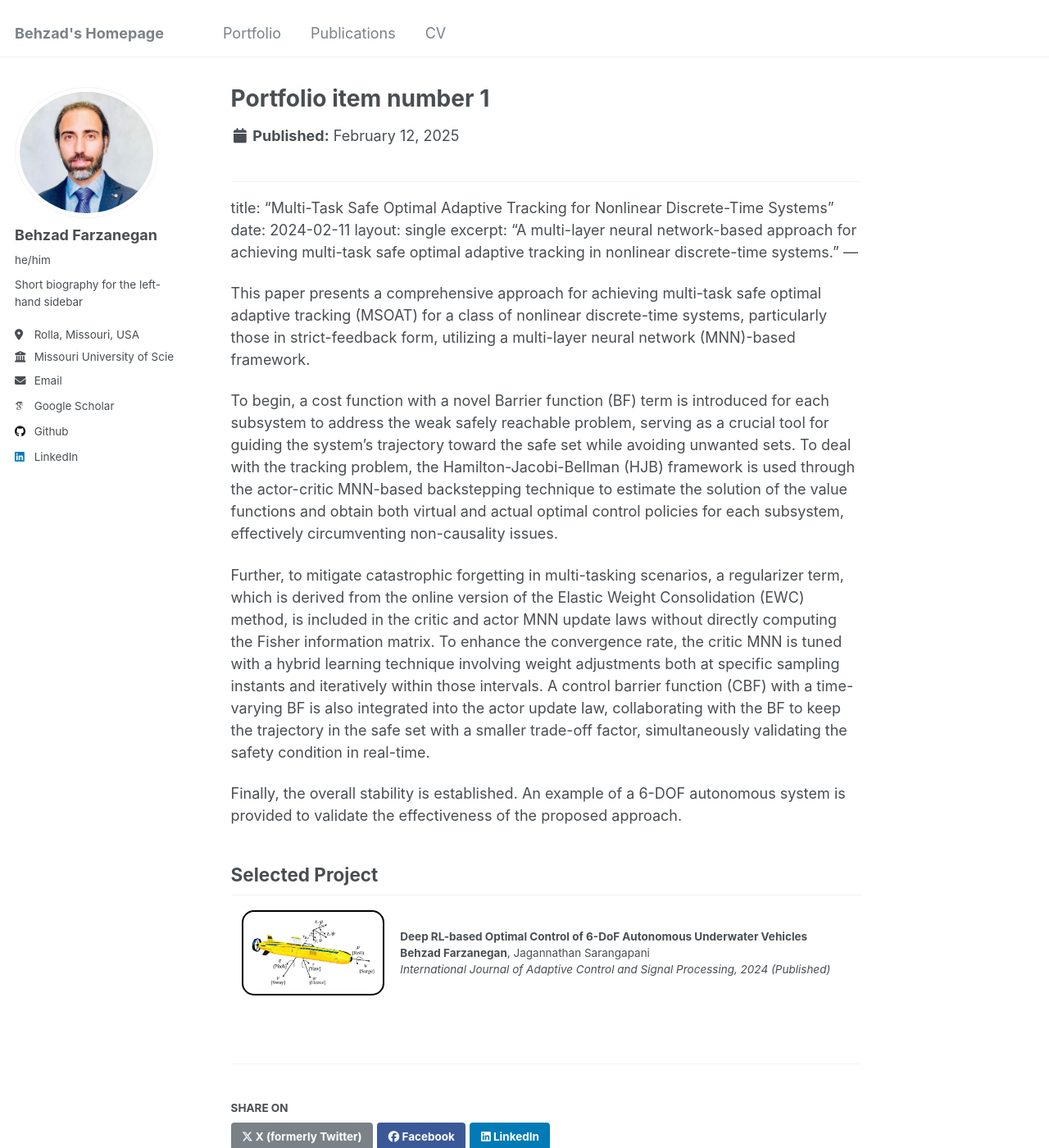
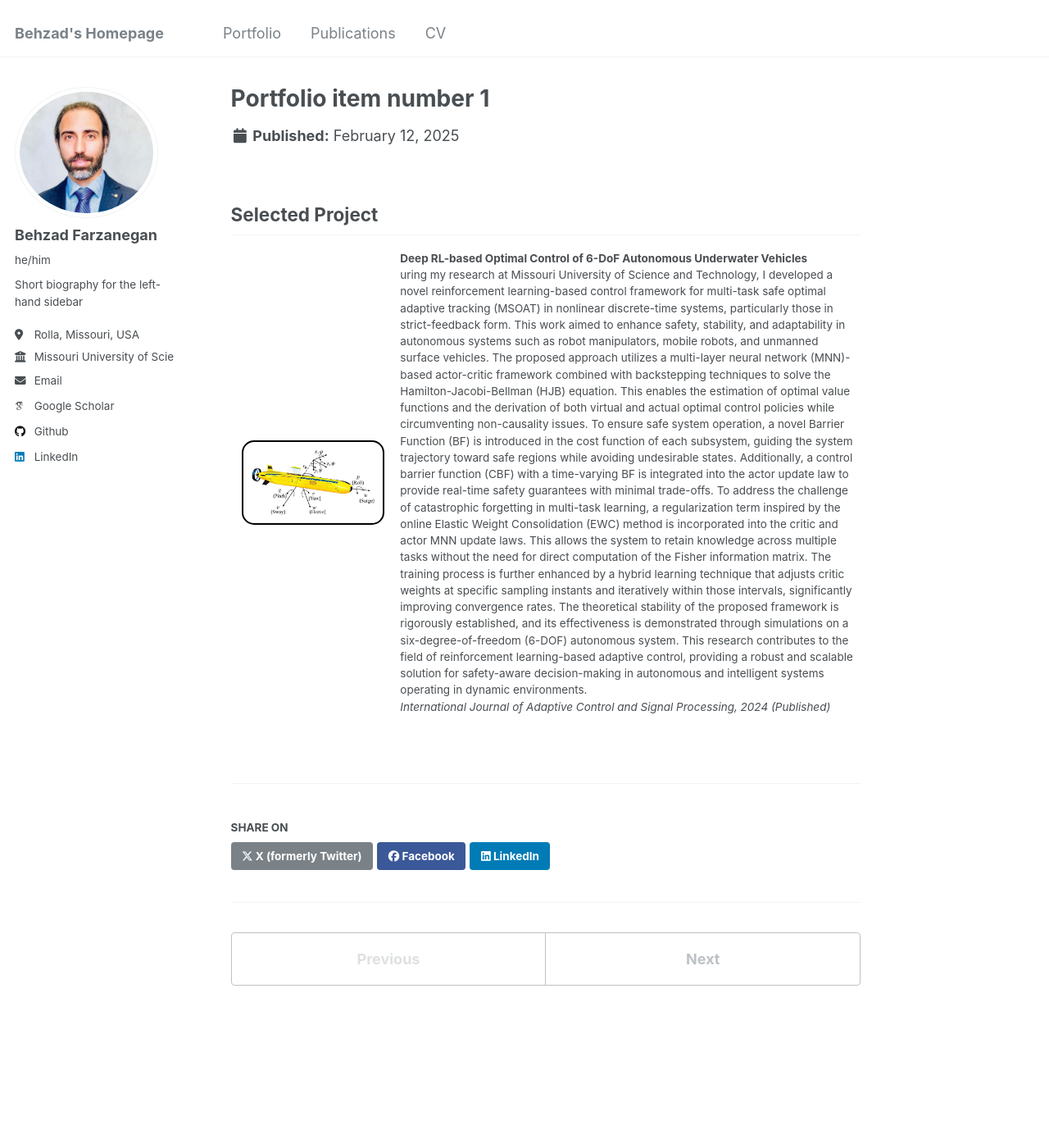
Before and after one commit to behzadfarzanegan/behzadfarzanegan.github.io, a Jekyll site: the page built from _portfolio/portfolio-1.md, in a window 1280 px wide and 1400 px high. Shown: the whole window at 82% size. Built offline with Jekyll 4.4.1, drawn with Linux system fonts in a browser that asks for light colours; some web fonts are replaced.

Commit message:
Update portfolio-1.md

```diff
--- a/_portfolio/portfolio-1.md
+++ b/_portfolio/portfolio-1.md
@@ -3,21 +3,6 @@ title: "Portfolio item number 1"
 excerpt: "Short description of portfolio item number 1<br/><img src='/images/500x300.png'>"
 collection: publications
 ---
-
----
-title: "Multi-Task Safe Optimal Adaptive Tracking for Nonlinear Discrete-Time Systems"
-date: 2024-02-11
-layout: single
-excerpt: "A multi-layer neural network-based approach for achieving multi-task safe optimal adaptive tracking in nonlinear discrete-time systems."
----
-
-This paper presents a comprehensive approach for achieving multi-task safe optimal adaptive tracking (MSOAT) for a class of nonlinear discrete-time systems, particularly those in strict-feedback form, utilizing a multi-layer neural network (MNN)-based framework.
-
-To begin, a cost function with a novel Barrier function (BF) term is introduced for each subsystem to address the weak safely reachable problem, serving as a crucial tool for guiding the system's trajectory toward the safe set while avoiding unwanted sets. To deal with the tracking problem, the Hamilton-Jacobi-Bellman (HJB) framework is used through the actor-critic MNN-based backstepping technique to estimate the solution of the value functions and obtain both virtual and actual optimal control policies for each subsystem, effectively circumventing non-causality issues.
-
-Further, to mitigate catastrophic forgetting in multi-tasking scenarios, a regularizer term, which is derived from the online version of the Elastic Weight Consolidation (EWC) method, is included in the critic and actor MNN update laws without directly computing the Fisher information matrix. To enhance the convergence rate, the critic MNN is tuned with a hybrid learning technique involving weight adjustments both at specific sampling instants and iteratively within those intervals. A control barrier function (CBF) with a time-varying BF is also integrated into the actor update law, collaborating with the BF to keep the trajectory in the safe set with a smaller trade-off factor, simultaneously validating the safety condition in real-time.
-
-Finally, the overall stability is established. An example of a 6-DOF autonomous system is provided to validate the effectiveness of the proposed approach.
 
 ## Selected Project
 
@@ -31,7 +16,13 @@ Finally, the overall stability is established. An example of a 6-DOF autonomous
 <td style="border: none;">
     <strong>Deep RL-based Optimal Control of 6-DoF Autonomous Underwater Vehicles</strong>
     <br>
-    <strong>Behzad Farzanegan</strong>, Jagannathan Sarangapani
+    uring my research at Missouri University of Science and Technology, I developed a novel reinforcement learning-based control framework for multi-task safe optimal adaptive tracking (MSOAT) in nonlinear discrete-time systems, particularly those in strict-feedback form. This work aimed to enhance safety, stability, and adaptability in autonomous systems such as robot manipulators, mobile robots, and unmanned surface vehicles.
+
+The proposed approach utilizes a multi-layer neural network (MNN)-based actor-critic framework combined with backstepping techniques to solve the Hamilton-Jacobi-Bellman (HJB) equation. This enables the estimation of optimal value functions and the derivation of both virtual and actual optimal control policies while circumventing non-causality issues. To ensure safe system operation, a novel Barrier Function (BF) is introduced in the cost function of each subsystem, guiding the system trajectory toward safe regions while avoiding undesirable states. Additionally, a control barrier function (CBF) with a time-varying BF is integrated into the actor update law to provide real-time safety guarantees with minimal trade-offs.
+
+To address the challenge of catastrophic forgetting in multi-task learning, a regularization term inspired by the online Elastic Weight Consolidation (EWC) method is incorporated into the critic and actor MNN update laws. This allows the system to retain knowledge across multiple tasks without the need for direct computation of the Fisher information matrix. The training process is further enhanced by a hybrid learning technique that adjusts critic weights at specific sampling instants and iteratively within those intervals, significantly improving convergence rates.
+
+The theoretical stability of the proposed framework is rigorously established, and its effectiveness is demonstrated through simulations on a six-degree-of-freedom (6-DOF) autonomous system. This research contributes to the field of reinforcement learning-based adaptive control, providing a robust and scalable solution for safety-aware decision-making in autonomous and intelligent systems operating in dynamic environments.
     <br>
     <em>International Journal of Adaptive Control and Signal Processing, 2024 (Published)</em>
     <br>
```
